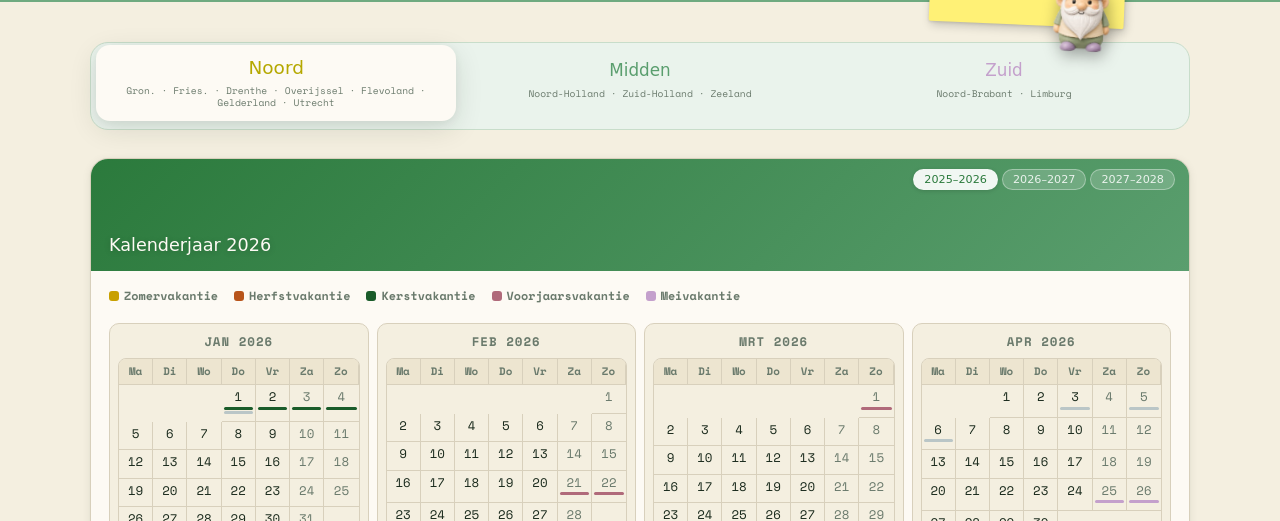
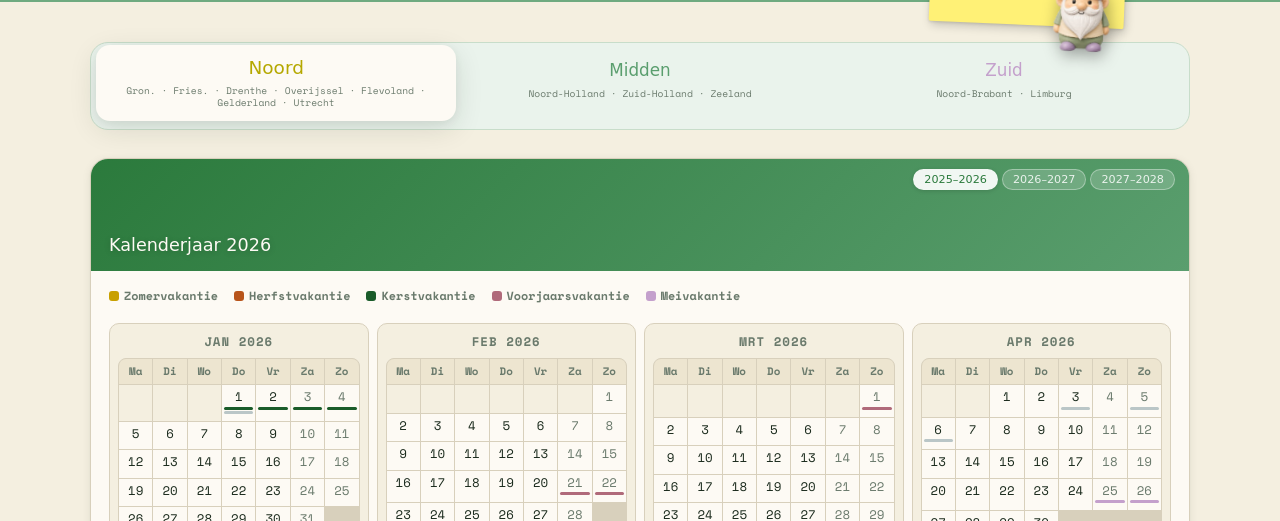
Before and after one commit to ECEster/NL-schoolvakanties.nl, a plain HTML site: page index.html in a window 1280 px wide. Shown: the part 270-791 px from the top of the page. Drawn offline with nearby package versions, Linux system fonts and the light colour scheme; a web font is replaced by a local one.

Commit message:
Kalender: volledige celomlijning zonder dubbele randen via gap-techniek
Co-Authored-By: Claude Sonnet 4.6 <noreply@anthropic.com>

```diff
--- a/style.css
+++ b/style.css
@@ -776,11 +776,14 @@ a { color: var(--green); text-underline-offset: 3px; }
 .mc-grid {
     display: grid;
     grid-template-columns: repeat(7, 1fr);
-    gap: 0;
+    gap: 1px;
+    background: var(--border);
     border: 1px solid var(--border);
     border-radius: 8px;
     overflow: hidden;
 }
+
+.mc-grid > span:not(.mc-head):not(.mc-day) { background: var(--bg); }
 
 .mc-head {
     font-size: 0.68rem;
@@ -789,11 +792,7 @@ a { color: var(--green); text-underline-offset: 3px; }
     color: var(--text2);
     padding: 4px 2px;
     background: var(--bg2);
-    border-right: 1px solid var(--border);
-    border-bottom: 1px solid var(--border);
 }
-
-.mc-head:last-of-type { border-right: none; }
 
 .mc-day {
     font-size: 0.78rem;
@@ -801,12 +800,9 @@ a { color: var(--green); text-underline-offset: 3px; }
     padding: 3px 2px;
     line-height: 1.4;
     position: relative;
-    border-right: 1px solid var(--border);
-    border-bottom: 1px solid var(--border);
     font-weight: 500;
+    background: var(--white);
 }
-
-.mc-day:nth-child(7n) { border-right: none; }
 
 .mc-day.today {
     font-weight: 700;
```
